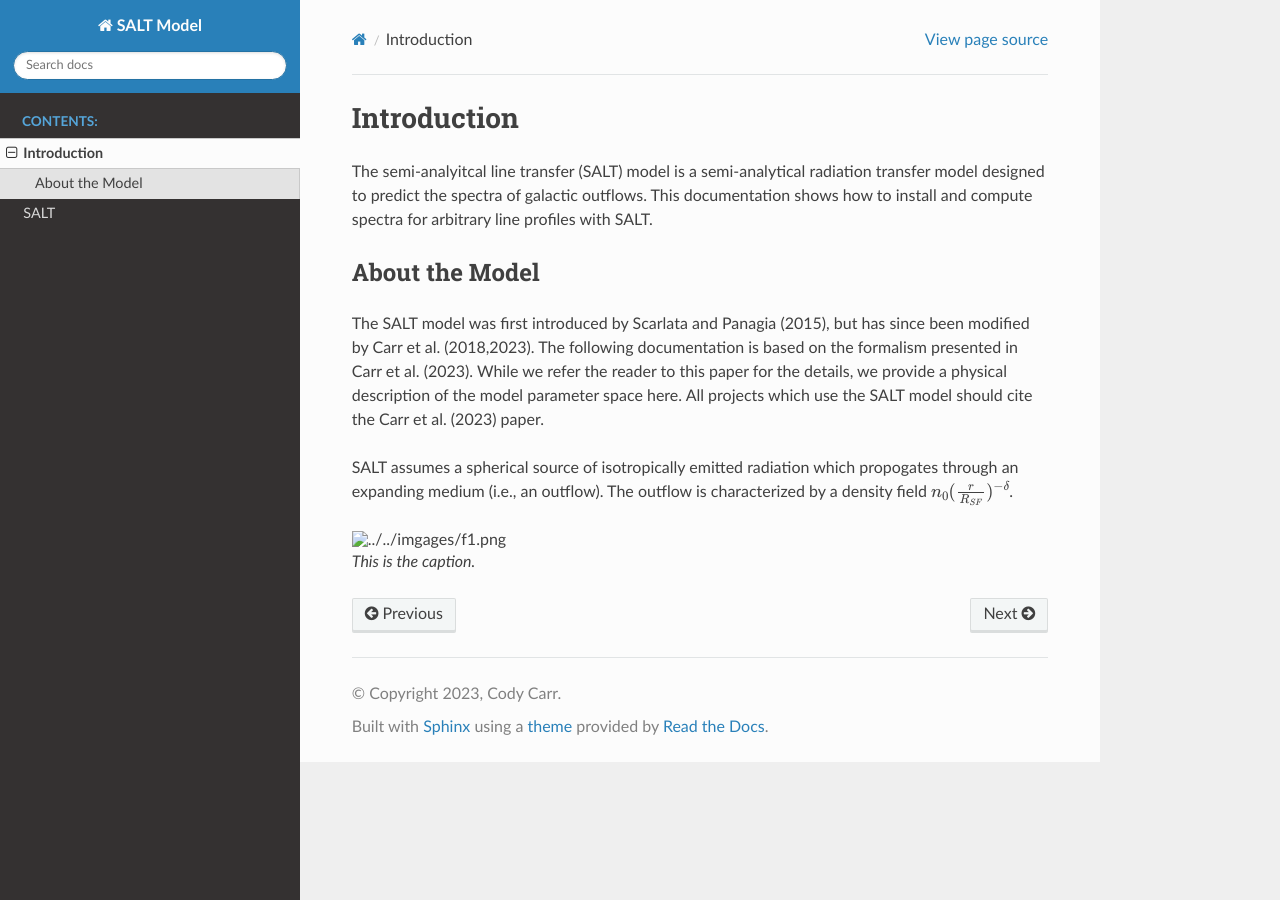
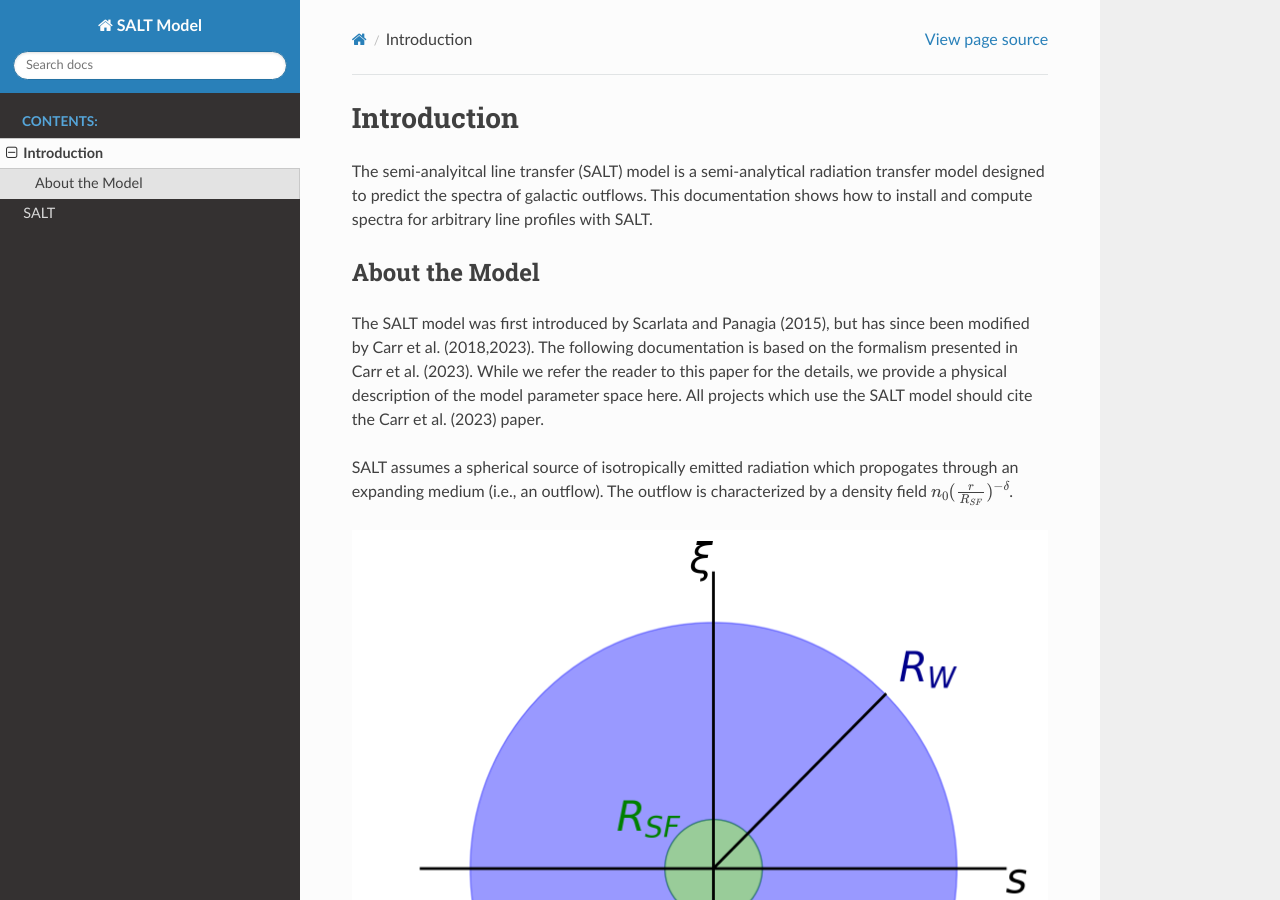
Before and after one commit to CodyCarr/SALT, a Sphinx documentation site: the page built from docs/source/intro.rst, in a window 1280 px wide and 900 px high. Built offline with Sphinx 7.4.7 and the Read the Docs theme 2.0.0, drawn with Linux system fonts in a browser that asks for light colours.

Commit message:
fixed figures

```diff
--- a/docs/source/intro.rst
+++ b/docs/source/intro.rst
@@ -17,7 +17,7 @@ cite the Carr et al. (2023) paper.
 SALT assumes a spherical source of isotropically emitted radiation which propogates through an expanding medium (i.e., an outflow).
 The outflow is characterized by a density field :math:`n_0(\frac{r}{R_{SF}})^{-\delta}`.
 
-.. figure:: ../../imgages/f1.png
+.. figure:: ../../images/f1.png
    :class: with-border
 
    This is the caption.
```
Also changed, not shown: 5 other files.
